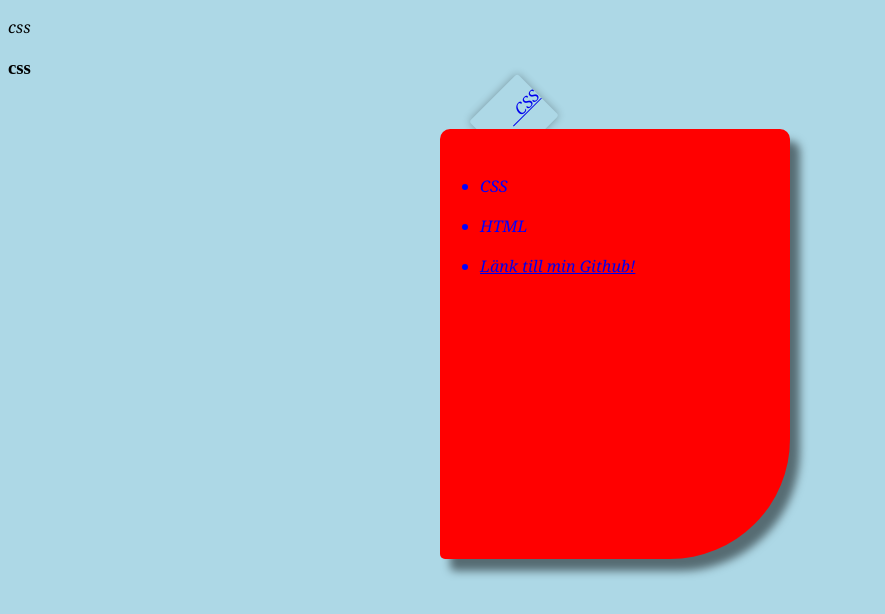
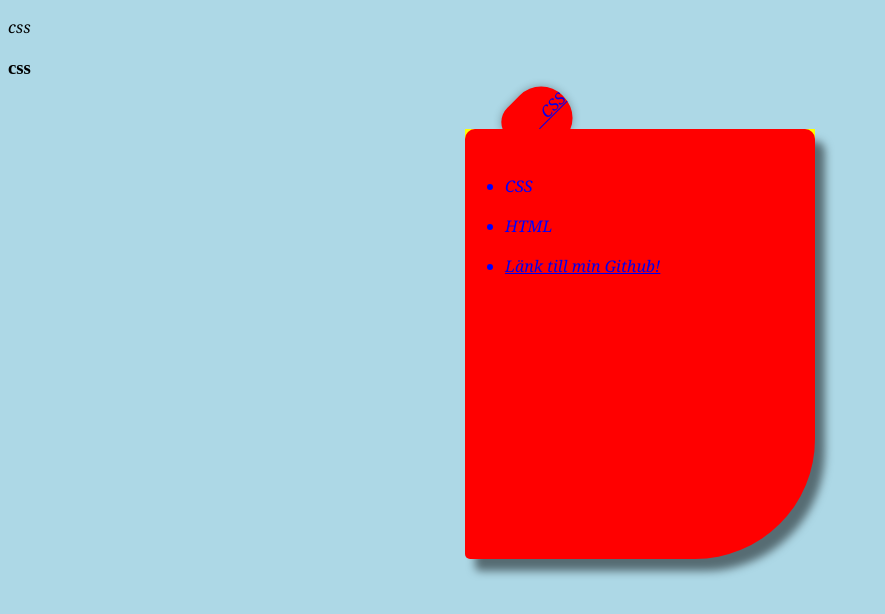
Before and after one commit to MattiasAld/HTML-CSS, a plain HTML site: page Index.html in a window 1280 px wide. Shown: the whole page, without its empty margins (0-885 px from the left). Drawn offline with Linux system fonts and the light colour scheme.

Commit message:
Har fixat problemet i CSS

```diff
--- a/CSS.css
+++ b/CSS.css
@@ -24,10 +24,10 @@ li {
 
 .container{
 
-
-		width:400px;
+		height:20px;
+		width:350px;
 		margin: 50px auto 0px auto; /* top right bottom left */
-
+		background:yellow;
 
 }
 
@@ -43,6 +43,7 @@ li {
 		padding-top:30px;
 
 
+
 	}
 
 .menu ul li {
@@ -55,8 +56,10 @@ li {
 	margin:-40px 0px;
 	overflow:hidden;
 	text-align:right;
-	border-radius:3px;
-	box-shadow:0px 0px 8px rgba(0,0,0,0.3)
+	border-radius:20px 30px 30px;
+	box-shadow:0px 0px 8px rgba(0,0,0,0.3);
+	background:red;
+	padding-top:3px;
 
 
 }
```
Also changed, not shown: Index.html (+1 -0 lines).
